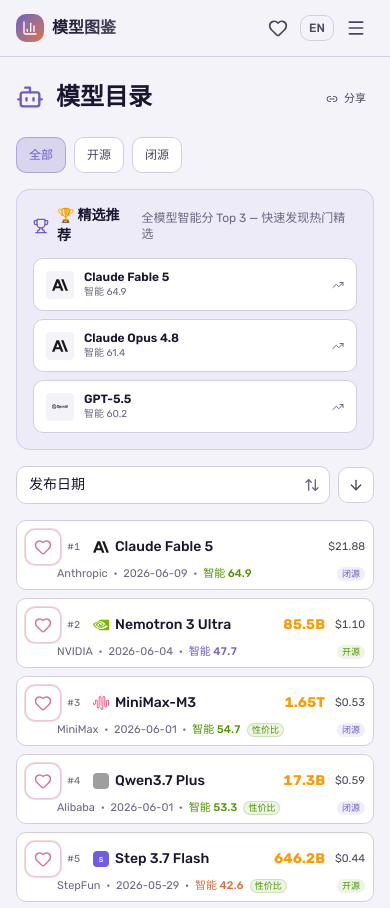
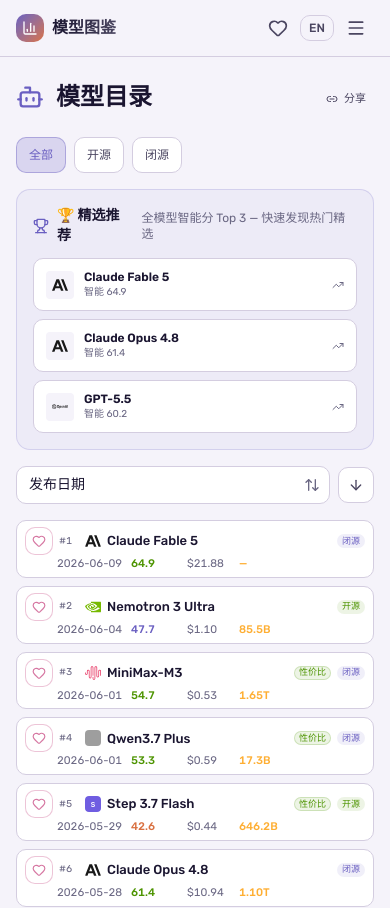
Before and after one commit to citrusli2026/llmcompare, a Next.js app: page /models in a window 390 px wide. Shown: the top 908 px of the page. Built offline with nearby package versions, Linux system fonts and the light colour scheme; grey boxes are pictures that could not be loaded.

Commit message:
fix: mobile card data row alignment + smaller favorite icon
- Data row: fixed-width columns (date/intel/cost/tokens) for virtual table alignment
- Favorite: sm size + no pulse, subtle like nav icon
- Remove unused imports (useMemo, getAllModels, isValuePick)

```diff
--- a/src/components/ranking-table/mobile-card.tsx
+++ b/src/components/ranking-table/mobile-card.tsx
@@ -1,9 +1,9 @@
 "use client";
-import { useCallback, useMemo } from "react";
+import { useCallback } from "react";
 import { useRouter } from "next/navigation";
 import { Badge } from "@/components/ui/badge";
-import { cn, getTypeBadgeClasses, isValuePick, formatTokenCount } from "@/lib/utils";
-import { getAllModels, type ModelWithScores } from "@/lib/scoring";
+import { cn, getTypeBadgeClasses, formatTokenCount } from "@/lib/utils";
+import { type ModelWithScores } from "@/lib/scoring";
 import { type SortKey, type HeaderDef, type ModelGroup, type ScoreKey } from "./types";
 import { getScoreColor } from "./utils";
 import { useTranslation } from "@/lib/i18n";
@@ -43,7 +43,13 @@
 
   const intelScore = model.raw.intelligence;
 
-  const allModels = useMemo(() => getAllModels(), []);
+  // Fixed widths for virtual table alignment across cards
+  const COL = {
+    date: "w-[70px]",
+    intel: "w-[52px]",
+    cost: "w-[48px]",
+    token: "w-[52px]",
+  };
 
   return (
     <div
@@ -60,16 +66,16 @@
       tabIndex={0}
       aria-label={t("models.expandHint")}
       className={cn(
-        "relative rounded-lg border border-surface-border bg-surface-card px-2 py-2 transition-all active:scale-[0.98] active:bg-surface-elevated cursor-pointer focus-visible:outline-none focus-visible:ring-2 focus-visible:ring-accent-violet/40",
+        "relative rounded-lg border border-surface-border bg-surface-card px-2 py-1.5 transition-all active:scale-[0.98] active:bg-surface-elevated cursor-pointer focus-visible:outline-none focus-visible:ring-2 focus-visible:ring-accent-violet/40",
         group.borderClass,
         group.rowBgClass
       )}
     >
-      {/* Main row: favorite + rank + logo + name + tokens + cost */}
-      <div className="flex items-center gap-1.5 min-h-8">
-        {/* Favorite button — left side */}
+      {/* Row 1: rank + logo + name + type badge */}
+      <div className="flex items-center gap-1.5 min-h-6">
+        {/* Favorite — tiny dot-style, matches nav icon feel */}
         <span onClick={(e) => e.stopPropagation()} className="shrink-0">
-          <FavoriteButton modelId={model.id} size="lg" />
+          <FavoriteButton modelId={model.id} size="sm" showPulse={false} />
         </span>
 
         {group.showRank && (
@@ -85,43 +91,9 @@
             onError={(e) => { (e.target as HTMLImageElement).style.display = 'none'; }}
           />
         )}
-        <span className="text-sm font-medium text-text-primary truncate min-w-0 flex-1">
+        <span className="text-[13px] font-medium text-text-primary truncate min-w-0 flex-1">
           {model.name}
         </span>
-        {/* Call volume (tokens) — primary metric, prominent */}
-        {tokenStr && (
-          <span className="text-sm font-bold tabular-nums shrink-0 ml-1 text-amber-500">
-            {tokenStr}
-          </span>
-        )}
-        {/* Cost */}
-        {costStr && (
-          <span className="text-[11px] tabular-nums shrink-0 text-text-secondary ml-1">
-            {costStr}
-          </span>
-        )}
-      </div>
-
-      {/* Sub row: company · date · intelligence · badge */}
-      <div className="flex items-center gap-1.5 mt-0.5 text-[11px] text-text-muted leading-tight pl-8">
-        <span className="truncate max-w-[35%]">{model.company}</span>
-        {model.raw.release_date && (
-          <>
-            <span className="shrink-0">·</span>
-            <span className="shrink-0">{model.raw.release_date}</span>
-          </>
-        )}
-        {intelScore != null && (
-          <>
-            <span className="shrink-0">·</span>
-            <span className={cn(
-              "shrink-0 tabular-nums font-medium",
-              getScoreColor(intelScore, "intelligence", percentiles)
-            )}>
-              {t("models.colIntelligence")} {intelScore.toFixed(1)}
-            </span>
-          </>
-        )}
         {isValue && (
           <Badge
             variant="secondary"
@@ -130,7 +102,6 @@
             {t("models.valuePickShort")}
           </Badge>
         )}
-        <span className="flex-1 min-w-1" />
         <Badge
           variant="secondary"
           className={cn(
@@ -141,6 +112,30 @@
           {t(model.type === "开源" ? "common.open" : "common.closed")}
         </Badge>
       </div>
+
+      {/* Row 2: data row — date · intelligence · cost · tokens — fixed widths for alignment */}
+      <div className="flex items-center gap-1 mt-0.5 text-[11px] text-text-muted leading-tight pl-8">
+        <span className={cn("shrink-0 tabular-nums", COL.date)}>
+          {model.raw.release_date ?? "—"}
+        </span>
+        {intelScore != null ? (
+          <span className={cn(
+            "shrink-0 tabular-nums font-medium",
+            COL.intel,
+            getScoreColor(intelScore, "intelligence", percentiles)
+          )}>
+            {intelScore.toFixed(1)}
+          </span>
+        ) : (
+          <span className={cn("shrink-0", COL.intel)}>—</span>
+        )}
+        <span className={cn("shrink-0 tabular-nums", COL.cost)}>
+          {costStr ?? "—"}
+        </span>
+        <span className={cn("shrink-0 tabular-nums font-medium text-amber-500/80", COL.token)}>
+          {tokenStr ?? "—"}
+        </span>
+      </div>
     </div>
   );
 }
```
Also changed, not shown: 1 other file (tests, documents, lock files or other folders).
